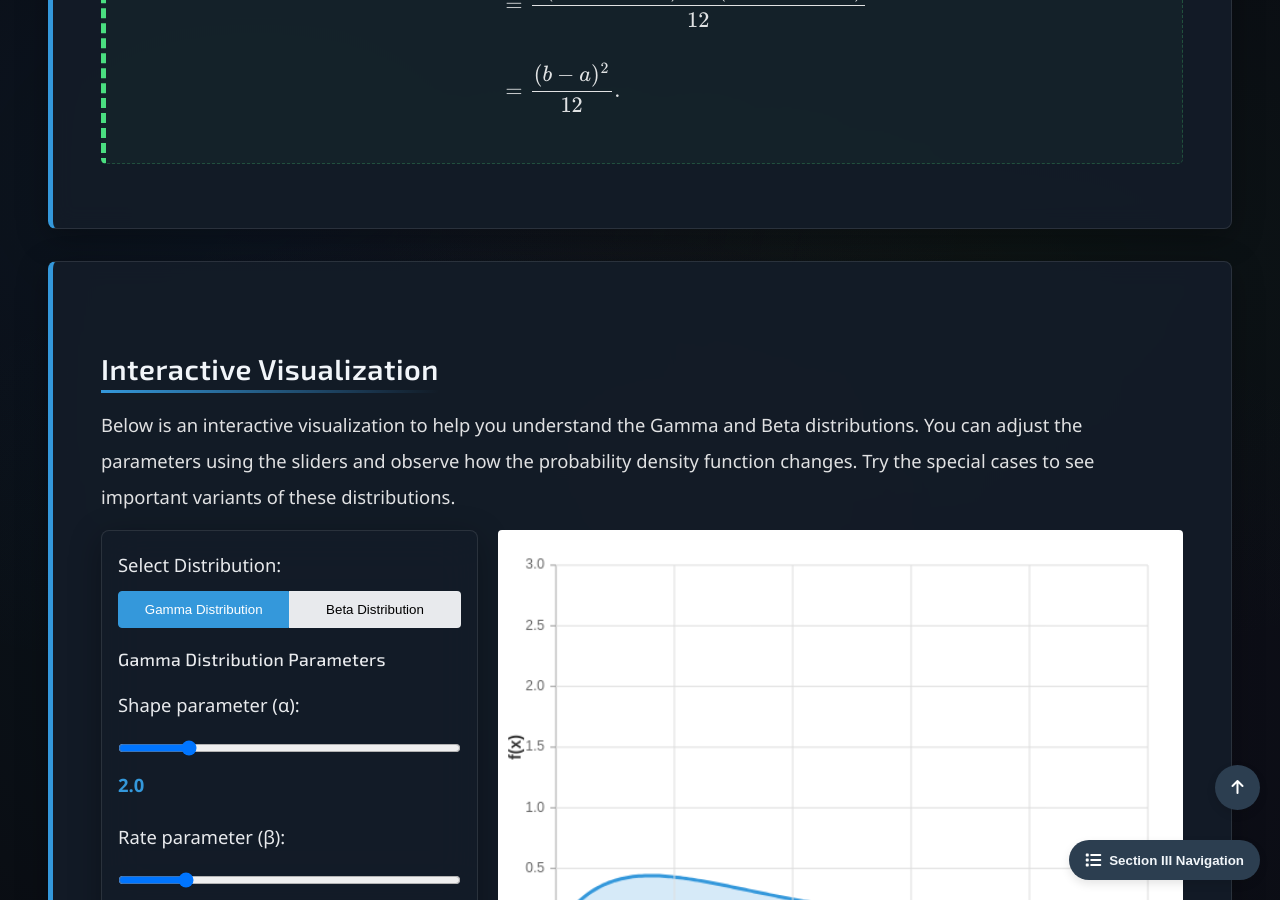
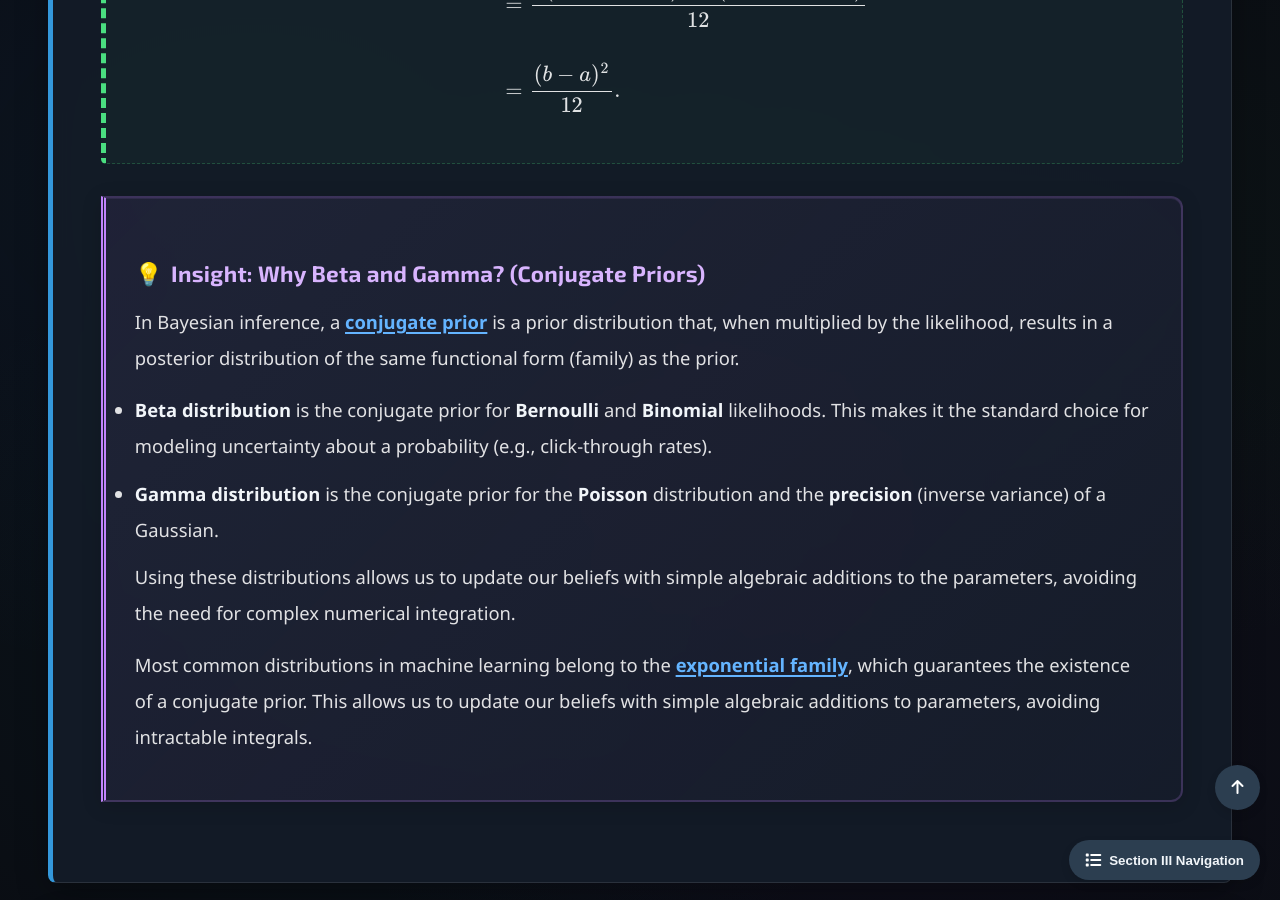
Before and after one commit to Yusukey01/yusukey01.github.io, a Jekyll site: the page built from Mathematics/Probability/gamma.html, in a window 1280 px wide and 900 px high, scrolled down 12649 px. Built offline with Jekyll 4.4.1, drawn with Linux system fonts in a browser that asks for light colours.

Commit message:
revised explanations and style

```diff
--- a/Mathematics/Probability/gamma.html
+++ b/Mathematics/Probability/gamma.html
@@ -248,6 +248,7 @@ uses_python: false
                     F(x) = \lambda \int_{0} ^x e^{-\lambda u} du = 1 - e^{-\lambda x}.
                     \]
                 </p>
+
             </section>
 
             <section id="beta_f" class="section-content">
@@ -433,6 +434,32 @@ uses_python: false
                     </p>
                 </div>
 
+                <div class="insight-box">
+                    <h3>Insight: Why Beta and Gamma? (Conjugate Priors)</h3>
+                    <p>
+                        In Bayesian inference, a <a href="bayesian.html#conjugate"><strong>conjugate prior</strong></a> is a prior distribution that, when
+                        multiplied by the likelihood, results in a posterior distribution of the same functional form (family) as the prior.
+                    </p>
+                    <ul>
+                        <li><strong>Beta distribution</strong> is the conjugate prior for <strong>Bernoulli</strong> and <strong>Binomial</strong> likelihoods.
+                            This makes it the standard choice for modeling uncertainty about a probability (e.g., click-through rates).
+                        </li>
+                        <li><strong>Gamma distribution</strong> is the conjugate prior for the <strong>Poisson</strong> distribution and the
+                            <strong>precision</strong> (inverse variance) of a Gaussian.
+                        </li>
+                    </ul>
+
+                    <p>
+                        Using these distributions allows us to update our beliefs with simple algebraic additions to the parameters, avoiding the
+                        need for complex numerical integration.
+                    </p>
+
+                    <p>
+                        Most common distributions in machine learning belong to the <a href="expfamily.html"><strong>exponential family</strong></a>, which
+                        guarantees the existence of a conjugate prior. This allows us to update our beliefs with simple algebraic additions to parameters,
+                        avoiding intractable integrals.
+                    </p>
+                </div>
             </section>
 
             <section id = "demo" class="section-content">
--- a/Mathematics/Probability/gaussian_process.html
+++ b/Mathematics/Probability/gaussian_process.html
@@ -36,7 +36,6 @@ uses_python: false
                     these are called <strong>nonparametric models</strong>.
                     From an AI systems perspective, most modern architectures are <em>hybrid</em>: they combine a parametric core -
                     such as a Transformer - with nonparametric components used for memory, retrieval, or adaptive layers.
-
                 </p>
 
                 <p>
```
Also changed, not shown: Mathematics/Probability/gaussian.html (+11 -5 lines), Mathematics/Probability/student.html (+14 -1 lines).
